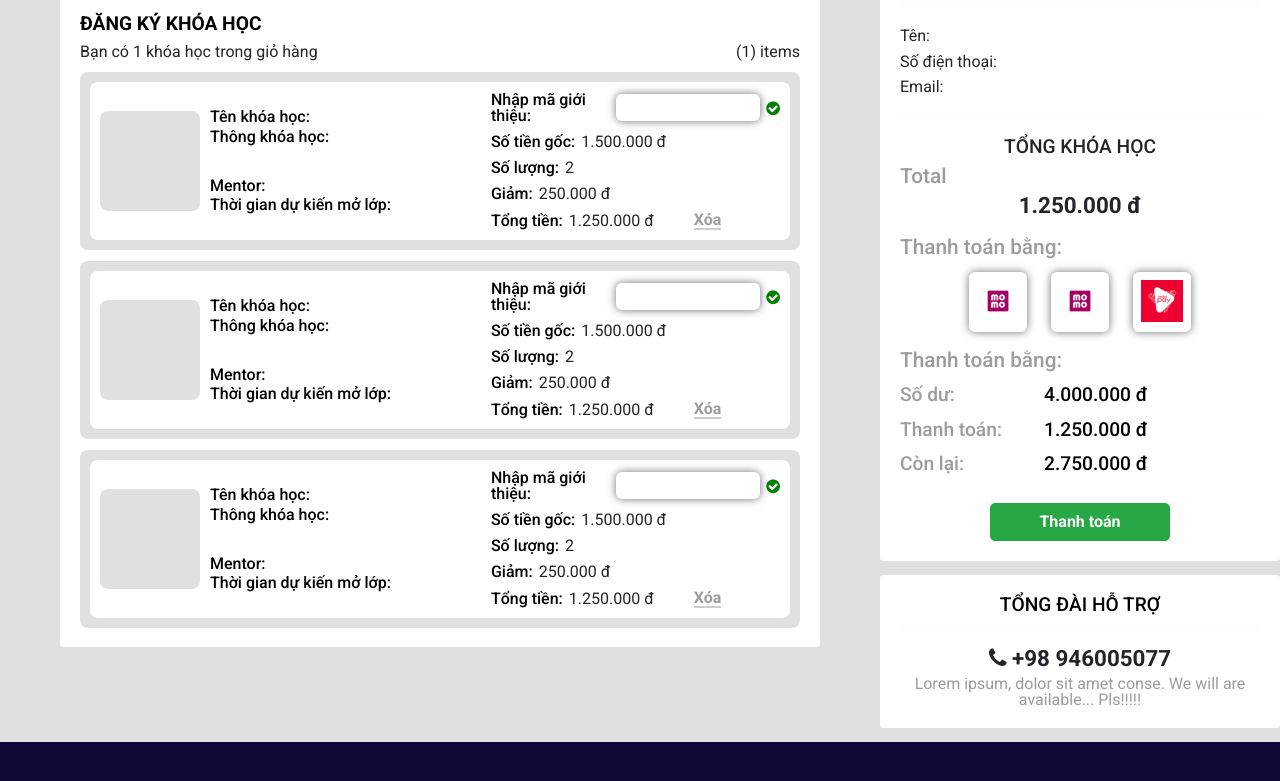
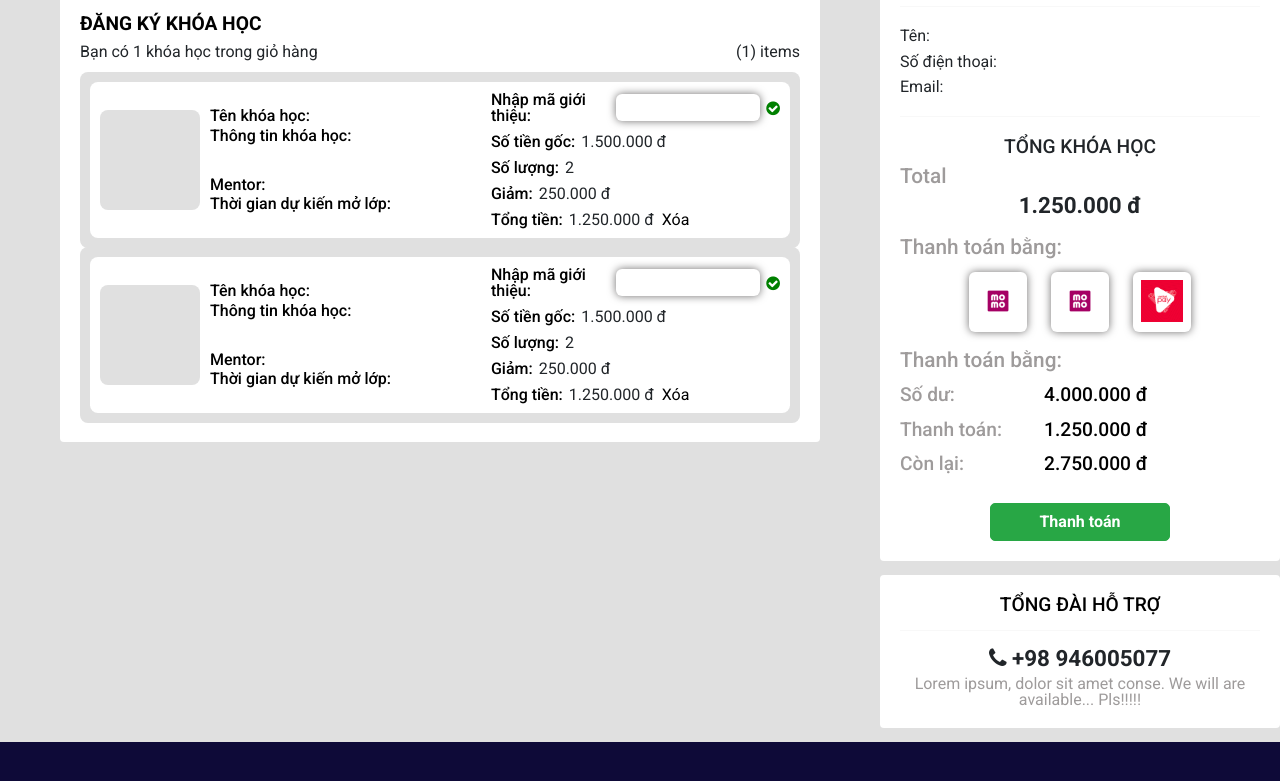
Before and after one commit to nhanduahau/BSmart, a plain HTML site: page payment.html in a window 1280 px wide. Shown: the part 611-1392 px from the top of the page. Drawn offline with nearby package versions, Linux system fonts and the light colour scheme.

Commit message:
fix them delete

```diff
--- a/assets/js/payment.js
+++ b/assets/js/payment.js
@@ -11,3 +11,18 @@ btnMomo.addEventListener('click', function() {
         if (count < 0) clearInterval(interval);
     }, 1000);
 })
+
+
+// xóa khóa học
+const cards = document.querySelectorAll(".card1, .card2");
+
+for (let i = 0; i < cards.length; i++) {
+  const deleteButton = document.createElement("button");
+  deleteButton.textContent = "Xóa";
+  deleteButton.classList.add("card1-total-price-btn-delete");
+  deleteButton.addEventListener("click", () => {
+    cards[i].remove();
+  });
+  const cardTotalPrice = cards[i].querySelector(".card1-total-price-total-cost");
+  cardTotalPrice.appendChild(deleteButton);
+}
--- a/assets/scss/private/payment/_index.scss
+++ b/assets/scss/private/payment/_index.scss
@@ -248,19 +248,19 @@ body {
         }
       }
 
-      .card1-total-price-btn-delete {
-        background-color: transparent;
-        color: #9e9b9b;
-        font-size: 1rem;
-        font-weight: bold;
-        border-bottom: 2px solid #ccc;
-        margin-left: 32px;
+      // .card1-total-price-btn-delete {
+      //   background-color: transparent;
+      //   color: #9e9b9b;
+      //   font-size: 1rem;
+      //   font-weight: bold;
+      //   border-bottom: 2px solid #ccc;
+      //   margin-left: 32px;
 
-        &:hover {
-            opacity: 0.8;
-            color: #fd7e14;
-        }
-      }
+      //   &:hover {
+      //       opacity: 0.8;
+      //       color: #fd7e14;
+      //   }
+      // }
 }
 
 .section-cart-container {
--- a/payment.html
+++ b/payment.html
@@ -432,7 +432,7 @@
                   <div class="card1-info">
                     <div class="card1-info-header">
                       <h1>Tên khóa học: </h1>
-                      <h1>Thông khóa học: </h1>
+                      <h1>Thông tin khóa học: </h1>
                     </div>
 
                     <div class="card1-info-footer">
@@ -469,13 +469,13 @@
                       <p>1.250.000 đ</p>
 
                       <!-- Button delete -->
-                      <button class="card1-total-price-btn-delete">Xóa</button>
+                      <!-- <button class="card1-total-price-btn-delete">Xóa</button> -->
                     </div>
                   </div>
                 </div>
               </div>
             </div>
-            <div class="card1">
+            <div class="card2">
               <div class="card1-container">
                 <div class="card1-inner">
                   <!-- Image course -->
@@ -485,7 +485,7 @@
                   <div class="card1-info">
                     <div class="card1-info-header">
                       <h1>Tên khóa học: </h1>
-                      <h1>Thông khóa học: </h1>
+                      <h1>Thông tin khóa học: </h1>
                     </div>
 
                     <div class="card1-info-footer">
@@ -522,65 +522,13 @@
                       <p>1.250.000 đ</p>
 
                       <!-- Button delete -->
-                      <button class="card1-total-price-btn-delete">Xóa</button>
+                      <!-- <button class="card1-total-price-btn-delete">Xóa</button> -->
                     </div>
                   </div>
                 </div>
               </div>
             </div>
-            <div class="card1">
-              <div class="card1-container">
-                <div class="card1-inner">
-                  <!-- Image course -->
-                  <div class="avatar"></div>
 
-                  <!-- Info course -->
-                  <div class="card1-info">
-                    <div class="card1-info-header">
-                      <h1>Tên khóa học: </h1>
-                      <h1>Thông khóa học: </h1>
-                    </div>
-
-                    <div class="card1-info-footer">
-                      <h1>Mentor: </h1>
-                      <h1>Thời gian dự kiến mở lớp: </h1>
-                    </div>
-                  </div>
-
-                  <!-- Total price -->
-                  <div class="card1-total-price">
-                    <div class="card1-total-price-code">
-                      <h1>Nhập mã giới thiệu: </h1>
-                      <input type="text" class="card1-total-price-code-input">
-                      <i class="fa fa-check-circle"></i>
-                    </div>
-
-                    <div class="card1-total-price-cost">
-                      <h1>Số tiền gốc: </h1>
-                      <p>1.500.000 đ</p>
-                    </div>
-
-                    <div class="card1-total-price-quantity">
-                      <h1>Số lượng: </h1>
-                      <p>2</p>
-                    </div>
-
-                    <div class="card1-total-price-reduce">
-                      <h1>Giảm: </h1>
-                      <p>250.000 đ</p>
-                    </div>
-
-                    <div class="card1-total-price-total-cost">
-                      <h1>Tổng tiền: </h1>
-                      <p>1.250.000 đ</p>
-
-                      <!-- Button delete -->
-                      <button class="card1-total-price-btn-delete">Xóa</button>
-                    </div>
-                  </div>
-                </div>
-              </div>
-            </div>
             <!-- Render cart -->
         </section>
 
```
Also changed, not shown: assets/css/styles.css, 1 other file.
